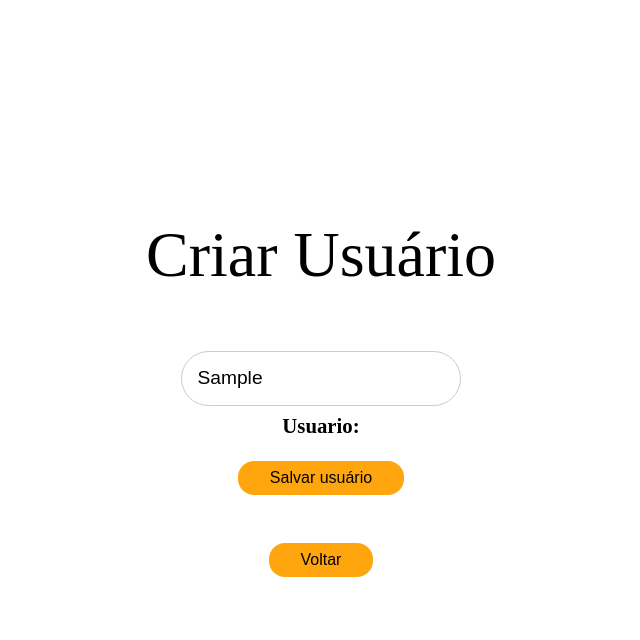
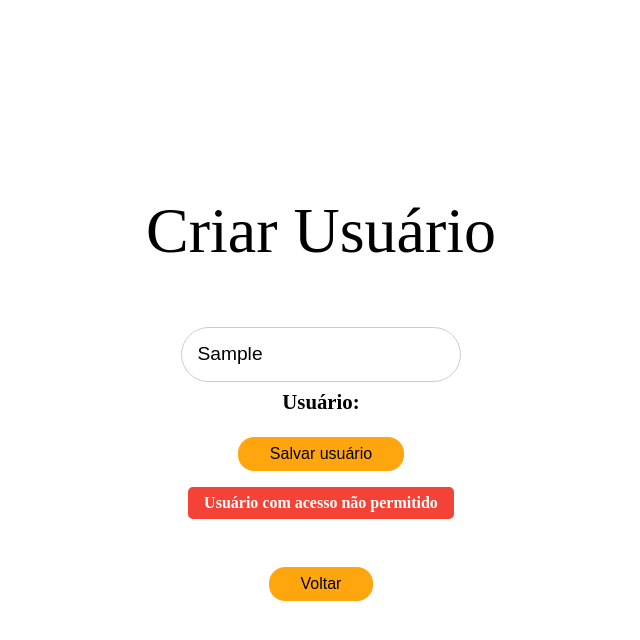
Before and after one commit to LsaBarbosa/ponto_eletronico, an Angular app: page /cadastrar in a window 1280 px wide. Both pictures are taken after typing "Sample" into the empty fields and a click on the button "Salvar usuário". Shown: the top 640 px of the page, without its empty margins (319-959 px from the left). Built offline with nearby package versions, Linux system fonts and the light colour scheme; no server answers.

Commit message:
msgs de error and success

```diff
--- a/src/app/components/login/login.component.css
+++ b/src/app/components/login/login.component.css
@@ -69,5 +69,5 @@ input[type="password"] {
   background-color: #f44336; /* Vermelho */
   color: white;
 }
-
+B
 @media(max-width:800px) {}
--- a/src/app/components/new-employee/new-employee.component.css
+++ b/src/app/components/new-employee/new-employee.component.css
@@ -52,4 +52,22 @@ input[type="password"] {
   padding-top: 3em ;
 }
 
+.success-message, .failure-message {
+  margin-top: 1em;
+  padding: 0.5em 1em;
+  border-radius: 5px;
+  font-weight: bold;
+}
+
+.success-message {
+  background-color: #4CAF50;
+  color: white;
+}
+
+.failure-message {
+  background-color: #f44336;
+  color: white;
+}
+
+
 @media(max-width:800px) {}
--- a/src/app/components/new-employee/new-employee.component.html
+++ b/src/app/components/new-employee/new-employee.component.html
@@ -3,13 +3,20 @@
   <form (ngSubmit)="register()">
     <div class="form-group">
       <input type="text" id="username" name="username" [(ngModel)]="username" required>
-      <label class="login-label" for="username">Usuario:</label>
+      <label class="login-label" for="username">Usuário:</label>
     </div>
 
     <div class="buttons">
-    <app-button class="button">Salvar usuário</app-button>
+      <app-button class="button">Salvar usuário</app-button>
     </div>
   </form>
+  <div *ngIf="createUserSuccess" class="success-message">
+    Usuário criado com sucesso!
+  </div>
+  <div *ngIf="createUserFailure && errorMessage" class="failure-message">
+    {{ errorMessage }}
+  </div>
+
   <div class="buttons-registrar">
     <app-button class="button" (click)="navigateTo(linkUrlColaborador)">Voltar</app-button>
   </div>
--- a/src/app/components/new-employee/new-employee.component.ts
+++ b/src/app/components/new-employee/new-employee.component.ts
@@ -1,10 +1,12 @@
-import { Component } from '@angular/core';
+import {Component, OnDestroy} from '@angular/core';
 import {ButtonComponent} from "../button/button.component";
 import {FormsModule} from "@angular/forms";
 import {Router} from "@angular/router";
 import {EmployeeModule} from "../../../module/employee.module";
 import {EmployeeService} from "../../service/employee.service";
 import {Employee} from "../../model/Employee";
+import {NgIf} from "@angular/common";
+
 
 @Component({
   selector: 'app-new-employee',
@@ -14,23 +16,39 @@ import {Employee} from "../../model/Employee";
   imports: [
     ButtonComponent,
     FormsModule,
-    EmployeeModule
+    EmployeeModule,
+    NgIf
   ],
 })
-export class NewEmployeeComponent {
+export class NewEmployeeComponent implements OnDestroy{
   linkUrlColaborador: string = '/colaborador';
   username: string = '';
+  createUserSuccess: boolean = false;
+  createUserFailure: boolean = false;
+  errorMessageTimeout: any;
+  errorMessage: string = '';
+
 
   constructor(
     private router: Router,
     private employeeService: EmployeeService
   ) {}
 
+
   navigateTo(url: string) {
     this.router.navigate([url]);
   }
-
   register() {
+    if (!this.username.trim()) {
+      this.createUserSuccess = false;
+      this.createUserFailure = true;
+      this.errorMessage = 'Usuário não pode ser nulo';
+      this.errorMessageTimeout = setTimeout(() => {
+        this.createUserFailure = false;
+        this.errorMessage = '';
+      }, 5000); // Tempo em milissegundos (5 segundos)
+      return;
+    }
 
     const newEmployee: Employee = {
       id: null,
@@ -38,18 +56,30 @@ export class NewEmployeeComponent {
       workTime: []
     };
 
-
     this.employeeService.addEmployee(newEmployee)
       .subscribe(
         (response) => {
           console.log('Usuário criado com sucesso:', response);
+          this.createUserSuccess = true;
+          this.createUserFailure = false;
 
-          this.navigateTo(this.linkUrlColaborador);
         },
         (error) => {
           console.error('Erro ao criar usuário:', error);
-
+          this.createUserSuccess = false;
+          this.createUserFailure = true;
+          this.errorMessage = 'Usuário com acesso não permitido';
+          this.errorMessageTimeout = setTimeout(() => {
+            this.createUserFailure = false;
+            this.errorMessage = '';
+          }, 5000); // Tempo em milissegundos (5 segundos)
         }
       );
   }
+  ngOnDestroy() {
+    if (this.errorMessageTimeout) {
+      clearTimeout(this.errorMessageTimeout);
+    }
+  }
+
 }
--- a/src/app/components/registers/registers.component.ts
+++ b/src/app/components/registers/registers.component.ts
@@ -1,4 +1,4 @@
-import {Component, OnInit} from '@angular/core';
+import {Component} from '@angular/core';
 import {ButtonComponent} from "../button/button.component";
 import {ActivatedRoute, Router} from "@angular/router";
 
@@ -22,7 +22,7 @@ export class RegistersComponent{
 
   constructor(
     private router: Router,
-    private route: ActivatedRoute
+
   ) {}
 
   navigateTo(url: string) {
```
